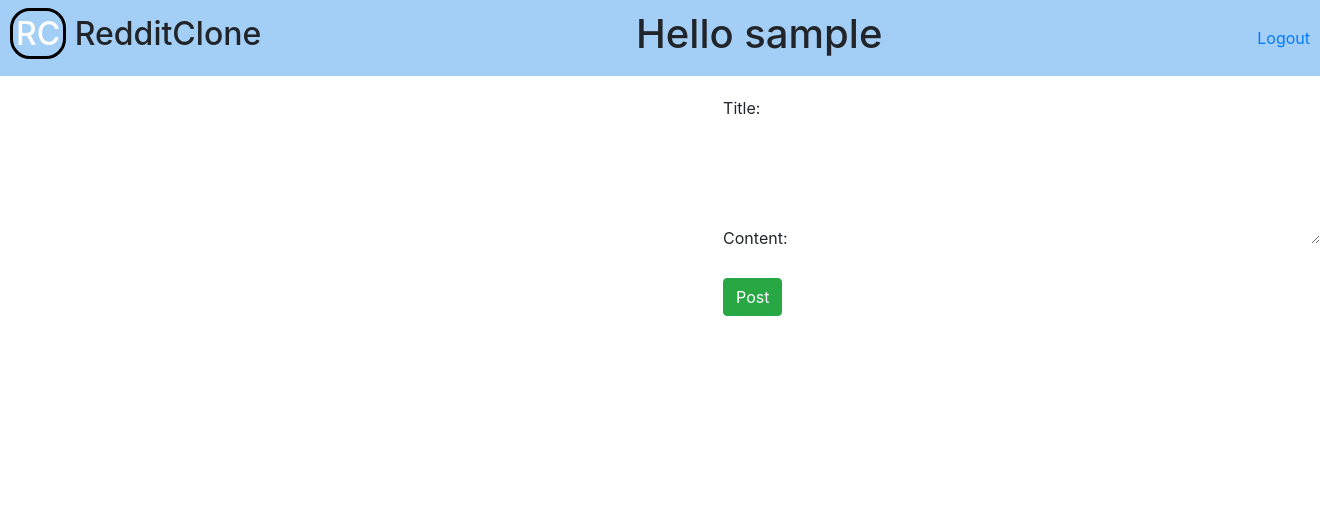
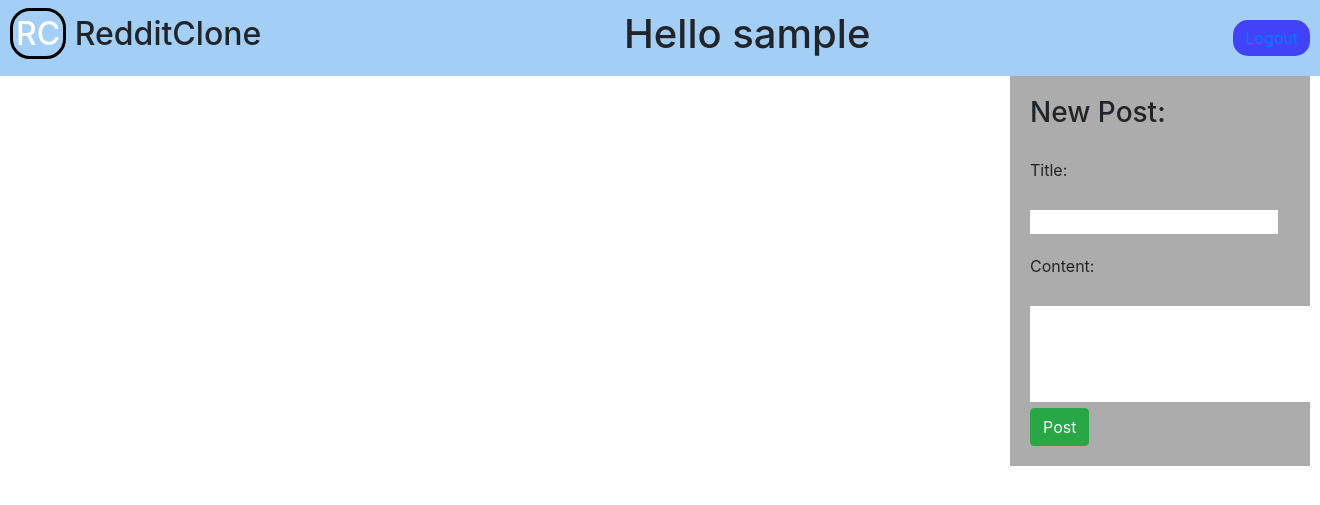
Before and after one commit to robert-godlewski/reddit_clone, a Flask app: page /dashboard in a window 1320 px wide; the page is wider, and only the part inside the window is pictured. Shown: the top 505 px of that part. Run offline with Flask 2, Linux system fonts and the light colour scheme; the visitor is signed in with stand-in values (Sample User, id 1); data that the repository does not hold is empty; some libraries are stand-ins or nearby versions.

Commit message:
More styling made, fixed comments to they appear under posts

```diff
--- a/flask_app/models/post.py
+++ b/flask_app/models/post.py
@@ -50,7 +50,7 @@ class Post:
     def show_one_post(cls, data):
         query = "SELECT * FROM post WHERE id = %(id)s;"
         result = connectToMySQL(cls.db_name).query_db(query, data)
-        print(result)
+        return result
 
     @ classmethod
     def get_all_posts(cls):
--- a/flask_app/static/style.css
+++ b/flask_app/static/style.css
@@ -22,6 +22,7 @@ nav {
   padding: 3px 9px;
   border-radius: 15px;
   background-color: rgb(66, 66, 248);
+  color: white;
 }
 a {
   text-decoration: none;
@@ -51,19 +52,16 @@ a:hover {
   background-color: yellow;
 }
 
-a {
-  color: blue;
-}
-
 .dmain {
   display: flex;
   justify-content: space-between;
   align-items: center;
+  margin: 0 10px;
 }
 
 .dleft {
   display: flex;
-  flex-direction: column-reverse;
+  flex-direction: column;
 }
 
 .post {
@@ -78,3 +76,9 @@ a {
 .banner {
   display: flex;
 }
+.new_post{
+  background-color: rgb(172, 172, 172);
+  padding: 20px;
+  width: 300px;
+
+}
--- a/flask_app/templates/dashboard.html
+++ b/flask_app/templates/dashboard.html
@@ -21,7 +21,7 @@
     <nav class="banner">
       <h2><span class="logo">RC</span> RedditClone</h2>
       <div><h1>Hello {{user.user_name}}</h1></div>
-      <div>
+      <div class="links">
         <a href="/logout">Logout</a>
       </div>
     </nav>
@@ -43,22 +43,25 @@
       </div>
       <div>
         <form action="/create_post" method="post">
+          <div><input type="hidden" name="user_id" value="{{user.id}}" /></div>
+          <div class="new_post">
+            <h3>New Post:</h3>
+            <div>
+              <label>Title: </label>
+              <input type="text" name="title" />
+            </div>
+            <div>
+              <label>Content: </label>
+              <textarea name="content" rows="4" cols="30"></textarea>
+            </div>
+            <button class="btn btn-success" type="submit">Post</button>
             <div>
               {% with messages = get_flashed_messages(category_filter=['post']) %}
               {% if messages %} {% for message in messages %}
               <p>{{message}}</p>
               {% endfor %} {% endif %} {% endwith %}
             </div>
-          <div><input type="hidden" name="user_id" value="{{user.id}}" /></div>
-          <div>
-            <label>Title: </label>
-            <input type="text" name="title" />
           </div>
-          <div>
-            <label>Content: </label>
-            <textarea name="content" rows="4" cols="50"></textarea>
-          </div>
-          <button class="btn btn-success" type="submit">Post</button>
         </form>
       </div>
     </div>
```
Also changed, not shown: flask_app/templates/edit_post.html (+15 -5 lines), flask_app/templates/focus_post.html (+11 -10 lines). Lines whose indentation alone changed are shown as unchanged.
